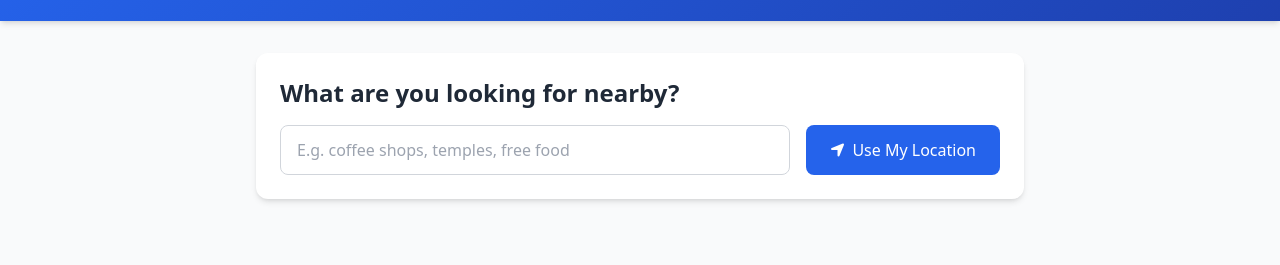
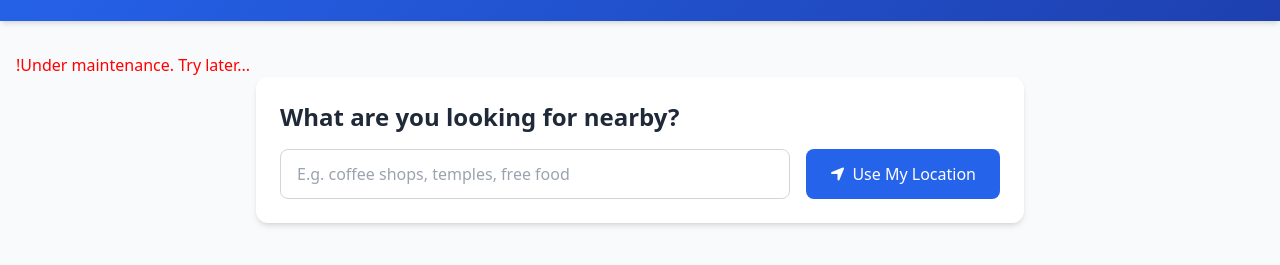
Before and after one commit to Sram46/nearbyU, a plain HTML site: page index.html in a window 1280 px wide. Shown: the part 67-332 px from the top of the page. Drawn offline with nearby package versions, Linux system fonts and the light colour scheme.

Commit message:
Update index.html

```diff
--- a/index.html
+++ b/index.html
@@ -71,6 +71,8 @@
   <!-- Main Content -->
   <main class="container mx-auto px-4 py-8">
     <!-- Search Section -->
+    <h4 style="color: red;">!Under maintenance. Try later...</h4>
+
     <section class="mb-12">
       <div
         class="max-w-3xl mx-auto bg-white rounded-xl shadow-md overflow-hidden p-6"
```
